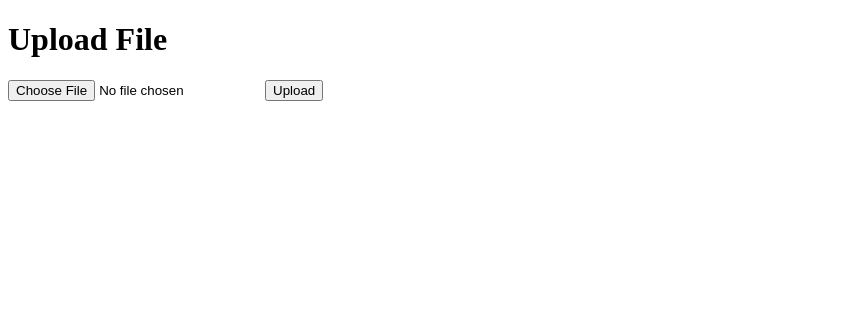
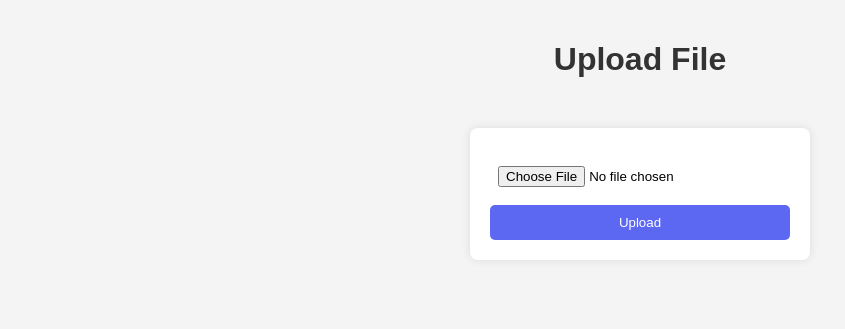
Before and after one commit to ruchikasonagote/deployed_version, a Flask app: template templates/uploadfile.html in a window 1280 px wide. Shown: the top 329 px of the page, without its empty margins (0-845 px from the left). Run offline with Flask 3, Linux system fonts and the light colour scheme; the template is opened without the code that fills it: most values are stand-ins (such as "Sample title", 1, 10 or a date in 2020); some libraries are stand-ins or nearby versions.

Commit message:
Update uploadfile.html

```diff
--- a/templates/uploadfile.html
+++ b/templates/uploadfile.html
@@ -1,12 +1,52 @@
 <!DOCTYPE html>
 <html lang="en">
-
 <head>
     <meta charset="UTF-8">
     <meta name="viewport" content="width=device-width, initial-scale=1.0">
     <title>Upload File</title>
+    <style>
+        body {
+            font-family: Arial, sans-serif;
+            background-color: #f4f4f4;
+            margin: 0;
+            padding: 20px;
+        }
+
+        h1 {
+            text-align: center;
+            color: #333;
+        }
+
+        form {
+            background: white;
+            max-width: 300px;
+            margin: 50px auto;
+            padding: 20px;
+            box-shadow: 0 0 10px rgba(0,0,0,0.1);
+            border-radius: 8px;
+        }
+
+        input[type="file"] {
+            width: 100%;
+            padding: 8px;
+            margin: 10px 0;
+        }
+
+        button {
+            background-color: #5c67f2;
+            color: white;
+            border: none;
+            padding: 10px 20px;
+            border-radius: 5px;
+            cursor: pointer;
+            width: 100%;
+        }
+
+        button:hover {
+            background-color: #4a54e1;
+        }
+    </style>
 </head>
-
 <body>
     <h1>Upload File</h1>
     <form action="/upload?group_id={{ group_id }}" method="post" enctype="multipart/form-data">
@@ -15,5 +55,4 @@
         <button type="submit">Upload</button>
     </form>
 </body>
-
 </html>
```
